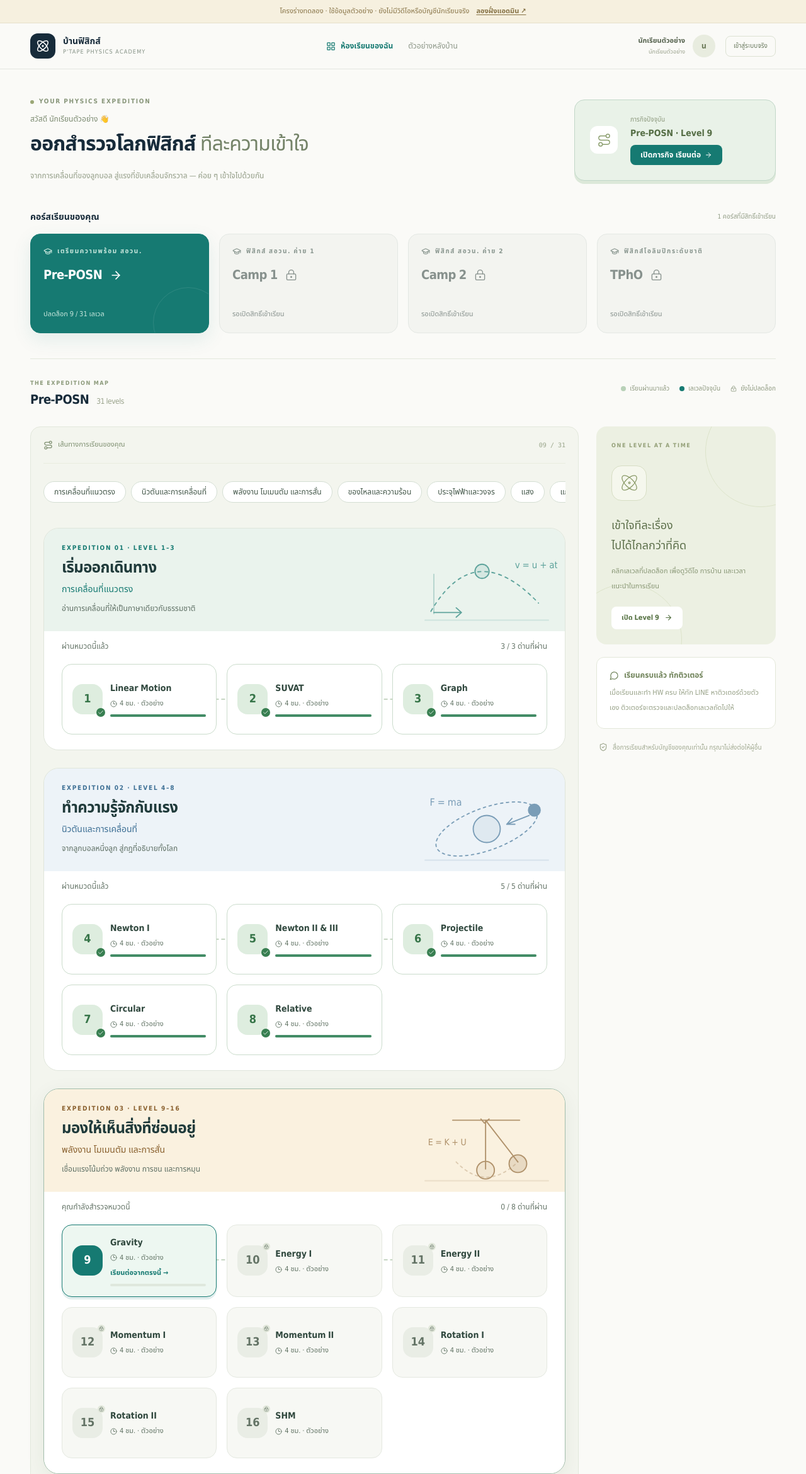
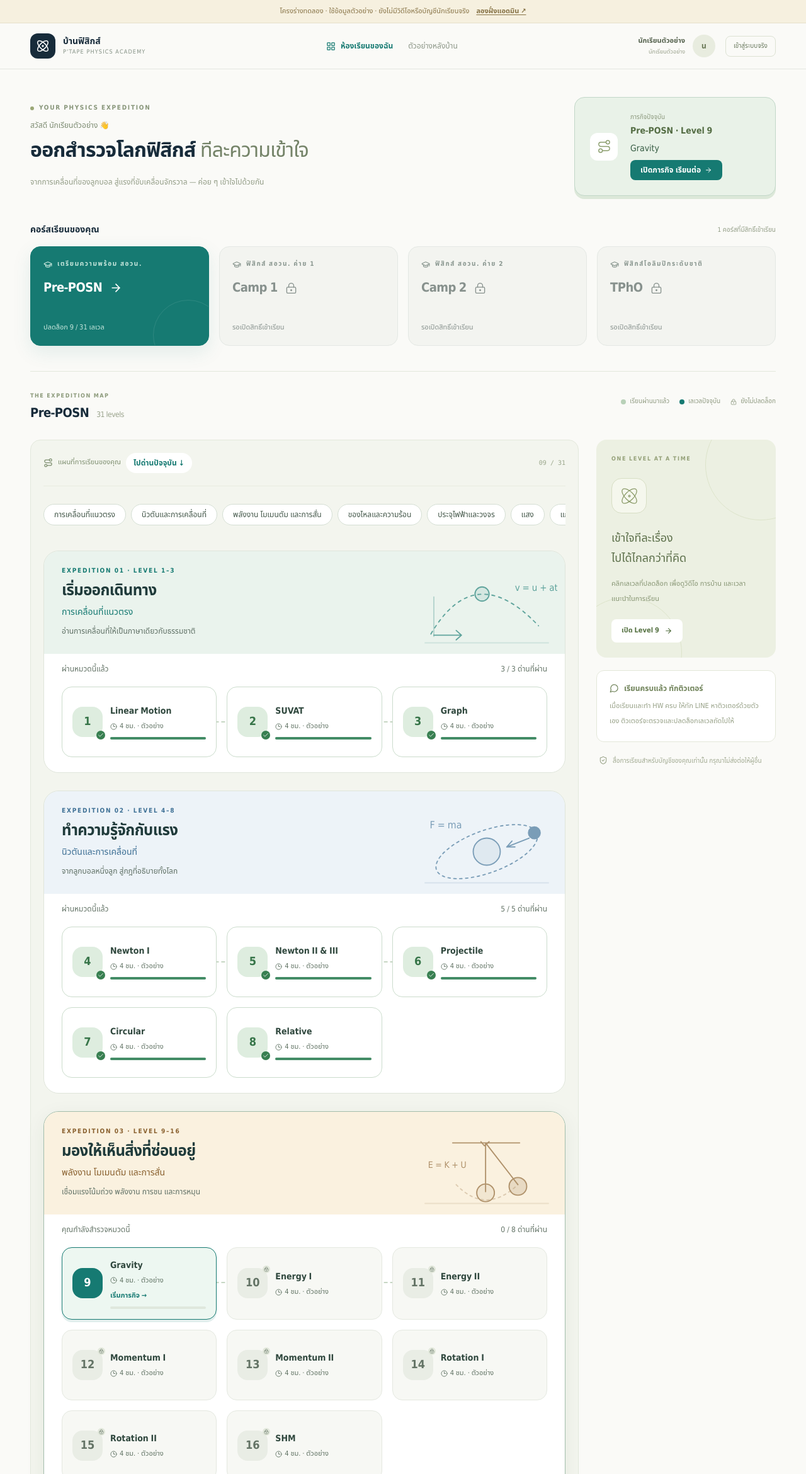
Before and after one commit to pxtape/baanphys, a Next.js app: page /preview/classroom in a window 1280 px wide. Shown: the top 2340 px of the page at 63% size. Built offline with nearby package versions, Linux system fonts and the light colour scheme.

Commit message:
Add jump-to-current-level navigation and current mission title

```diff
--- a/src/components/classroom/StudentClassroom.tsx
+++ b/src/components/classroom/StudentClassroom.tsx
@@ -3,7 +3,7 @@
 import Link from "next/link";
 import { useEffect, useRef, useState } from "react";
 import {
-  ArrowLeft, ArrowRight, Atom, BookOpen, Check, CheckCheck, ChevronRight,
+  ArrowLeft, ArrowRight, Atom, BookOpen, Check, CheckCheck,
   CirclePlay, Clock3, FileText, Flag, GraduationCap, LayoutGrid, LockKeyhole,
   LogOut, Maximize, MessageCircle, Minimize, Route, ShieldCheck,
 } from "lucide-react";
@@ -121,9 +121,9 @@ function LevelPathway({ levels, unlockedLevel, selectedLevel, completedItemIds,
             const waiting = level.number === unlockedLevel && tasks.length > 0 && done === tasks.length;
             const current = level.number === unlockedLevel;
             const passedLevel = level.number < unlockedLevel;
-            return <button key={level.number} type="button" disabled={locked} onClick={() => onSelect(level.number)} aria-pressed={selectedLevel===level.number} aria-label={`Level ${level.number} ${level.title}${locked ? " ยังไม่ปลดล็อก" : current ? " เลเวลปัจจุบัน" : " เปิดบทเรียน"}`} className={`relative flex min-h-28 items-center gap-3 rounded-2xl border p-4 text-left transition focus-visible:outline-2 focus-visible:outline-offset-4 focus-visible:outline-[#167a72] ${current ? waiting ? "border-[#c5a56c] bg-[#fff7e4]" : "border-[#167a72] bg-[#edf7f1] shadow-[0_4px_0_#167a7220]" : locked ? "border-[#e4e8e0] bg-[#f7f8f4]" : "border-[#cbdccc] bg-white hover:-translate-y-0.5 hover:border-[#167a72]"}`}>
+            return <button id={`level-${level.number}`} key={level.number} type="button" disabled={locked} onClick={() => onSelect(level.number)} aria-pressed={selectedLevel===level.number} aria-label={`Level ${level.number} ${level.title}${locked ? " ยังไม่ปลดล็อก" : current ? " เลเวลปัจจุบัน" : " เปิดบทเรียน"}`} className={`relative scroll-mt-6 flex min-h-28 items-center gap-3 rounded-2xl border p-4 text-left transition focus-visible:outline-2 focus-visible:outline-offset-4 focus-visible:outline-[#167a72] ${current ? waiting ? "border-[#c5a56c] bg-[#fff7e4]" : "border-[#167a72] bg-[#edf7f1] shadow-[0_4px_0_#167a7220]" : locked ? "border-[#e4e8e0] bg-[#f7f8f4]" : "border-[#cbdccc] bg-white hover:-translate-y-0.5 hover:border-[#167a72]"}`}>
               <span className={`relative flex h-12 w-12 shrink-0 items-center justify-center rounded-2xl text-lg font-bold ${current ? waiting ? "bg-[#a77d39] text-white" : "bg-[#167a72] text-white" : passedLevel ? "bg-[#deeddf] text-[#377549]" : "bg-[#e9ede5] text-[#637365]"}`}>{level.number}{passedLevel && <Check size={14} className="absolute -bottom-1 -right-1 rounded-full bg-[#387f51] p-0.5 text-white"/>}{locked && <LockKeyhole size={12} className="absolute -right-1 -top-1 rounded-full bg-[#e1e7da] p-0.5"/>}</span>
-              <span className="min-w-0 flex-1"><span className="block text-sm font-semibold leading-6 text-[#30483e]">{level.title}</span><span className="mt-1 flex items-center gap-1 text-[11px] text-[#627465]"><Clock3 size={11}/>{formatStudyTime(level.durationMinutes)}{demo && level.durationMinutes!==null ? " · ตัวอย่าง" : ""}</span>{current && <span className={`mt-2 block text-[11px] font-semibold ${waiting ? "text-[#8a652c]" : "text-[#167a72]"}`}>{waiting ? "ทำครบแล้ว · ติดต่อ LINE" : "เรียนต่อจากตรงนี้ →"}</span>}{!locked && tasks.length>0 && <span className="mt-2 block h-1 rounded-full bg-[#dfe8dd]"><span className="block h-1 rounded-full bg-[#438c66]" style={{width:`${done/tasks.length*100}%`}}/></span>}</span>
+              <span className="min-w-0 flex-1"><span className="block text-sm font-semibold leading-6 text-[#30483e]">{level.title}</span><span className="mt-1 flex items-center gap-1 text-[11px] text-[#627465]"><Clock3 size={11}/>{formatStudyTime(level.durationMinutes)}{demo && level.durationMinutes!==null ? " · ตัวอย่าง" : ""}</span>{current && <span className={`mt-2 block text-[11px] font-semibold ${waiting ? "text-[#8a652c]" : "text-[#167a72]"}`}>{waiting ? "ทำครบแล้ว · ติดต่อ LINE" : "เริ่มภารกิจ →"}</span>}{!locked && tasks.length>0 && <span className="mt-2 block h-1 rounded-full bg-[#dfe8dd]"><span className="block h-1 rounded-full bg-[#438c66]" style={{width:`${done/tasks.length*100}%`}}/></span>}</span>
             </button>;
           })}</div>
         </div>
@@ -347,7 +347,7 @@ export function StudentClassroom({ demo = false, user, enrollments: initialEnrol
     <main className="mx-auto max-w-[1440px] px-5 pb-16 sm:px-9 lg:px-12">
       <section className="flex flex-col justify-between gap-7 py-9 sm:py-11 lg:flex-row lg:items-center">
         <div><div className="mb-3 flex items-center gap-2 text-[10px] font-semibold uppercase tracking-[.17em] text-[#88967a]"><span className="h-1.5 w-1.5 rounded-full bg-[#9aa776]"/>YOUR PHYSICS EXPEDITION</div><p className="mb-2 text-xs text-[#7b8a70]">สวัสดี {user.displayName} 👋</p><h1 className="text-2xl font-semibold leading-[1.55] tracking-tight sm:text-[32px]">ออกสำรวจโลกฟิสิกส์<br className="sm:hidden"/><span className="font-normal text-[#748368]"> ทีละความเข้าใจ</span></h1><p className="mt-3 text-xs leading-6 text-[#939d87]">จากการเคลื่อนที่ของลูกบอล สู่แรงที่ขับเคลื่อนจักรวาล — ค่อย ๆ เข้าใจไปด้วยกัน</p></div>
-        <div className="flex items-center gap-5 rounded-2xl border border-[#c1d7c8] bg-[#e9f2e8] px-6 py-6 shadow-[0_5px_0_#dce8d9] lg:min-w-[320px]"><span className="flex h-11 w-11 items-center justify-center rounded-xl bg-white text-[#8b9e6e]"><Route size={23} strokeWidth={1.5}/></span><div><p className="text-[10px] text-[#8b987c]">ภารกิจปัจจุบัน</p><p className="mt-1 text-sm font-semibold text-[#546d44]">{enrollment && selectedCourse ? `${selectedCourse.title} · Level ${currentLevel}` : "รอติวเตอร์เปิดสิทธิ์คอร์ส"}</p>{enrollment && levels.length > 0 && <button type="button" onClick={() => openLevel(currentLevel)} className="mt-2 inline-flex items-center gap-1.5 rounded-lg bg-[#167a72] px-4 py-2 text-xs font-semibold text-white">เปิดภารกิจ เรียนต่อ <ArrowRight size={12}/></button>}</div></div>
+        <div className="flex items-center gap-5 rounded-2xl border border-[#c1d7c8] bg-[#e9f2e8] px-6 py-6 shadow-[0_5px_0_#dce8d9] lg:min-w-[320px]"><span className="flex h-11 w-11 items-center justify-center rounded-xl bg-white text-[#8b9e6e]"><Route size={23} strokeWidth={1.5}/></span><div><p className="text-[10px] text-[#8b987c]">ภารกิจปัจจุบัน</p><p className="mt-1 text-sm font-semibold text-[#546d44]">{enrollment && selectedCourse ? `${selectedCourse.title} · Level ${currentLevel}` : "รอติวเตอร์เปิดสิทธิ์คอร์ส"}</p>{enrollment && levels.length > 0 && <p className="mt-2 text-sm text-[#375d44]">{levels.find(entry => entry.number === currentLevel)?.title}</p>}{enrollment && levels.length > 0 && <button type="button" onClick={() => openLevel(currentLevel)} className="mt-2 inline-flex items-center gap-1.5 rounded-lg bg-[#167a72] px-4 py-2 text-xs font-semibold text-white">เปิดภารกิจ เรียนต่อ <ArrowRight size={12}/></button>}</div></div>
       </section>
 
       {setupRequired && <div role="status" className="mb-7 rounded-xl border border-[#eedfc4] bg-[#fff9ed] p-4 text-xs leading-6 text-[#977646]">ห้องเรียนยังอยู่ระหว่างตั้งค่าระบบ บัญชีและสิทธิ์จริงจะพร้อมเมื่อแอดมินตั้งค่าฐานข้อมูลเรียบร้อยแล้ว <Link href="/preview/classroom" className="font-semibold underline">ดูหน้าตัวอย่าง</Link></div>}
@@ -361,7 +361,7 @@ export function StudentClassroom({ demo = false, user, enrollments: initialEnrol
         <div className="mb-7 flex flex-wrap items-start justify-between gap-4"><div><p className="text-[9px] font-semibold uppercase tracking-[.17em] text-[#8c9a7b]">THE EXPEDITION MAP</p><h2 id="pathway-heading" className="mt-1.5 text-xl font-semibold tracking-tight">{selectedCourse.title}<span className="ml-3 text-xs font-normal text-[#9aa38c]">{selectedLevelCount ? `${selectedLevelCount} levels` : "รอรายละเอียดคอร์ส"}</span></h2></div><div className="flex flex-wrap items-center gap-4 pt-2 text-[10px] text-[#909b82]"><span className="inline-flex items-center gap-1.5"><span className="h-2 w-2 rounded-full bg-[#b8d1b8]"/>เรียนผ่านมาแล้ว</span><span className="inline-flex items-center gap-1.5"><span className="h-2 w-2 rounded-full bg-[#167a72]"/>เลเวลปัจจุบัน</span><span className="inline-flex items-center gap-1.5"><LockKeyhole size={10}/>ยังไม่ปลดล็อก</span></div></div>
         <div className={`grid items-start gap-7 ${level ? "mx-auto max-w-[1120px]" : "lg:grid-cols-[minmax(0,1fr)_285px]"}`}>
           <div hidden={Boolean(level)} className="min-w-0 rounded-2xl border border-[#e3e8dc] bg-[#f3f5ee] p-3 sm:p-5">
-            <div className="mb-7 flex items-center justify-between border-b border-[#e8ecdf] pb-5"><div className="flex items-center gap-2 text-[11px] text-[#7e8f70]"><Route size={15}/><span>เส้นทางการเรียนของคุณ</span></div><span className="font-mono text-[10px] text-[#9aa68b]">{String(currentLevel).padStart(2, "0")} / {selectedLevelCount ?? "—"}</span></div>
+            <div className="mb-7 flex flex-wrap items-center justify-between gap-3 border-b border-[#e8ecdf] pb-5"><div className="flex items-center gap-2 text-[11px] text-[#7e8f70]"><Route size={15}/><span>แผนที่การเรียนของคุณ</span>{!level && <a href={`#level-${currentLevel}`} className="rounded-full bg-white px-3 py-2 text-xs font-semibold text-[#167a72]">ไปด่านปัจจุบัน ↓</a>}</div><span className="font-mono text-[10px] text-[#9aa68b]">{String(currentLevel).padStart(2, "0")} / {selectedLevelCount ?? "—"}</span></div>
             {levels.length > 0 ? <LevelPathway themed={selectedCourseId === "pre-posn"} levels={levels} unlockedLevel={enrollment.unlockedLevel} selectedLevel={selectedLevel} items={courseItems} completedItemIds={completedIds} demo={demo} onSelect={openLevel}/> : <div className="py-16 text-center"><BookOpen size={30} className="mx-auto text-[#a5b192]"/><p className="mt-4 text-sm text-[#738463]">รอรายละเอียดเส้นทางคอร์สนี้</p><p className="mt-2 text-xs text-[#9ba68d]">ติวเตอร์กำลังจัดเตรียมเลเวลและเนื้อหา</p></div>}
           </div>
           <div ref={detailRef} className="min-w-0 scroll-mt-5">
```
